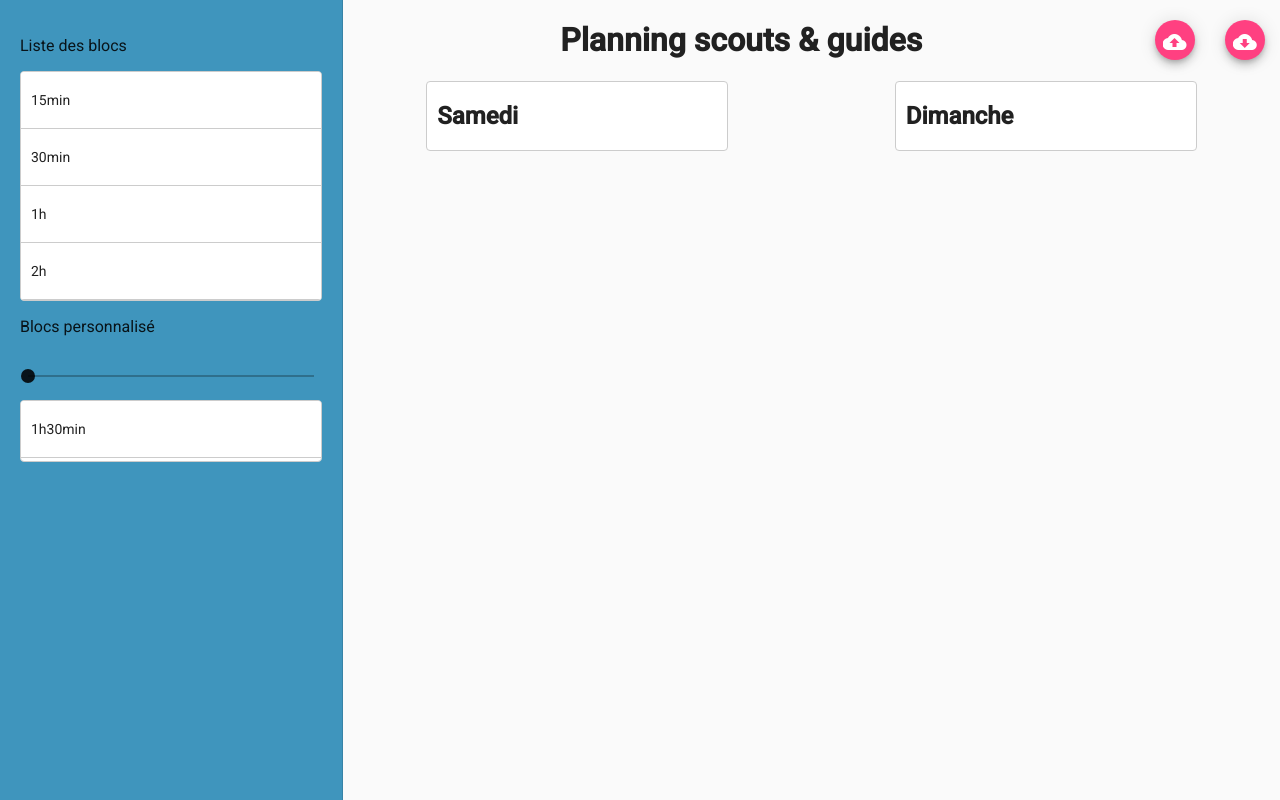
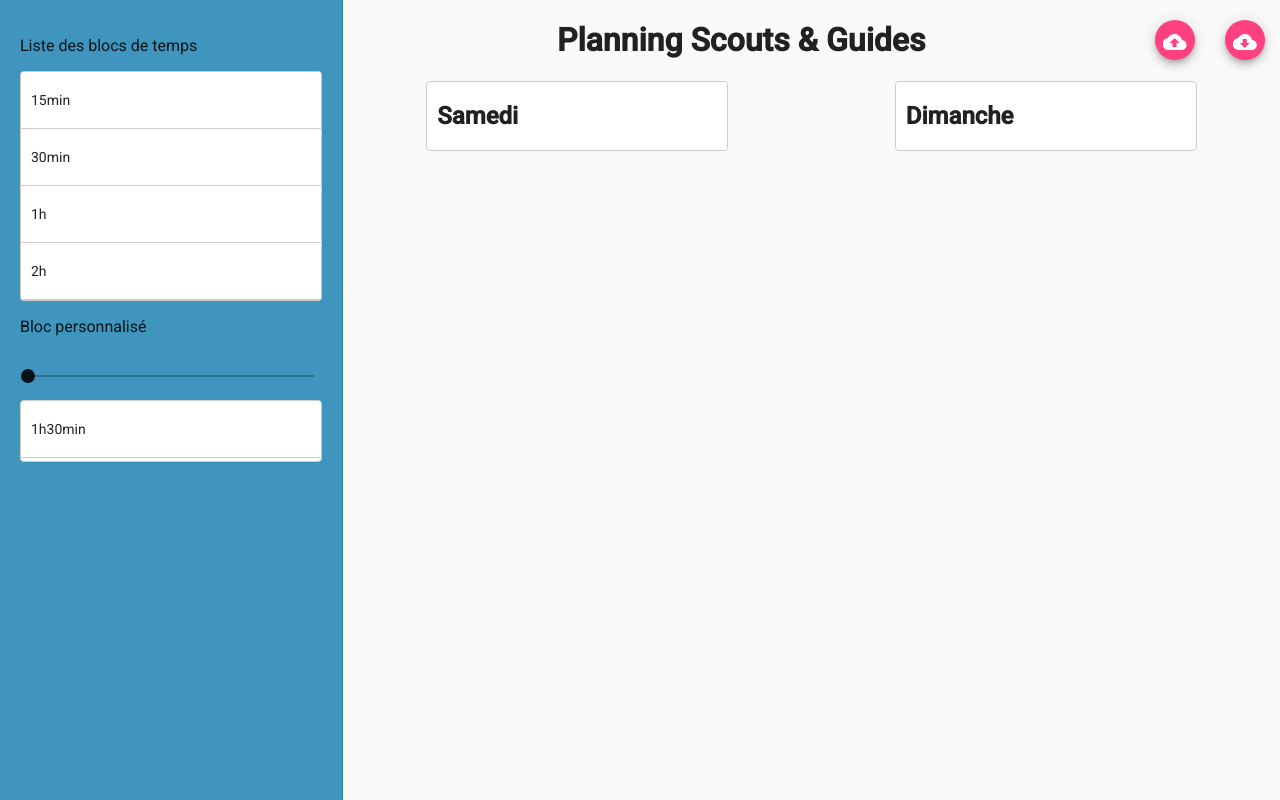
Before and after one commit to theophane-girard/scout-planning, an Angular app: page / in a window 1280 px wide. Built offline with nearby package versions, Linux system fonts and the light colour scheme.

Commit message:
string converted with lang.ts

```diff
--- a/src/app/app.component.html
+++ b/src/app/app.component.html
@@ -9,7 +9,7 @@
 			Toggle sidenav
 		</button> -->
 		<div fxLayout="row" fxLayoutAlign="space-around center">
-			<h1 fxFlex="85" id="app-title">Planning scouts & guides</h1>
+			<h1 fxFlex="85" id="app-title">{{ LANG.GENERAL.TITLE_LABEL }}</h1>
 			<settings-menu fxFlex="15"></settings-menu>
 		</div>
 		<activity-block-list></activity-block-list>
--- a/src/app/app.component.ts
+++ b/src/app/app.component.ts
@@ -1,6 +1,7 @@
 import { Component, OnInit, ViewChild, AfterViewInit, QueryList } from '@angular/core';
 import { CdkDragDrop, moveItemInArray, transferArrayItem } from '@angular/cdk/drag-drop';
 import { TimeBlockListService } from './side-bar/time-block-list.service';
+import { LANG } from "./core/lang";
 
 @Component({
   selector: 'app-root',
@@ -9,9 +10,8 @@ import { TimeBlockListService } from './side-bar/time-block-list.service';
 })
 export class AppComponent implements OnInit {
 
-  /**
-   *
-   */
+  readonly LANG = LANG
+
   constructor(private timeBlockListService: TimeBlockListService) {
   }
 
--- a/src/app/core/core-function.service.ts
+++ b/src/app/core/core-function.service.ts
@@ -1,10 +1,12 @@
 import { Injectable } from '@angular/core';
+import { LANG } from './lang';
 
 @Injectable({
   providedIn: 'root'
 })
 export class CoreFunctionService {
 
+  readonly LANG = LANG
   constructor() { }
 
   /**
@@ -16,10 +18,10 @@ export class CoreFunctionService {
     let hours = Math.floor(num);
     let minutes = (num - Math.floor(num)) * 60;
     if (hours > 0) {
-      result += hours + 'h'
+      result += hours + LANG.GENERAL.HOUR_SHORT
     }
     if (minutes > 0) {
-      result += minutes + 'min'
+      result += minutes + LANG.GENERAL.MIN_SHORT
     }
     return result
   }
--- a/src/app/core/lang.ts
+++ b/src/app/core/lang.ts
@@ -1,10 +1,18 @@
 export const LANG = {
     GENERAL: {
         OK: 'Ok',
-        IMPORT_JSON_FILE: 'Importer un fichier JSON'
+        IMPORT_JSON_FILE: 'Importer un fichier JSON',
+        TITLE_LABEL: 'Planning Scouts & Guides',
+        TIME_BLOCKS_LIST_LABEL: 'Liste des blocs de temps',
+        CUSTOM_BLOCKS_LIST_LABEL: 'Bloc personnalisé',
+        SATURDAY_LABEL: 'Samedi',
+        SUNDAY_LABEL: 'Dimanche',
+        HOUR_SHORT: 'h',
+        MIN_SHORT: 'min',
+        WITHOUT_DESCRIPTION: 'Sans description'
     },
     ERRORS:{
         INVALID_CONTENT_FILE: 'Le contenu du fichier importé n\'est pas valide',
-        EMPTY_CONTENT_FILE: 'Le fichier importé est vide'
+        EMPTY_CONTENT_FILE: 'Le fichier importé est vide',
     }
 }
--- a/src/app/planning/activities.service.ts
+++ b/src/app/planning/activities.service.ts
@@ -1,12 +1,13 @@
 import { Injectable } from '@angular/core';
 import { ActivityBlock } from '../models/activity-block';
 import { Subject } from 'rxjs';
+import { LANG } from '../core/lang';
 
 @Injectable({
   providedIn: 'root'
 })
 export class ActivityService {
-
+  readonly LANG = LANG
   private activityBlocks: ActivityBlock[]
   public $activityBlocks: Subject<ActivityBlock[]> = new Subject<ActivityBlock[]>()
 
@@ -14,11 +15,11 @@ export class ActivityService {
     this.activityBlocks = [
       {
         activities: [],
-        label: 'Samedi'
+        label: LANG.GENERAL.SATURDAY_LABEL
       },
       {
         activities: [],
-        label: 'Dimanche'
+        label: LANG.GENERAL.SUNDAY_LABEL
       }
     ]
   }
--- a/src/app/planning/activity-block-list/activity-block-list.component.html
+++ b/src/app/planning/activity-block-list/activity-block-list.component.html
@@ -9,7 +9,7 @@
             <br>
             <div fxLayout="row" class="text-align-center">
                 <div fxFlex="80" class="margin-auto">
-                    {{ activity.description ? activity.description : 'sans description'}}
+                    {{ activity.description ? activity.description : LANG.GENERAL.WITHOUT_DESCRIPTION}}
                 </div>
                 <div fxFlex="20">
                     <button mat-mini-fab aria-label="Modifier description" (click)="openActivityDescDialog(activity)">
--- a/src/app/planning/activity-block-list/activity-block-list.component.ts
+++ b/src/app/planning/activity-block-list/activity-block-list.component.ts
@@ -9,6 +9,7 @@ import { ActivityDescriptionDialog } from 'src/app/dialogs/activity-description-
 import { Activity } from 'src/app/models/activity';
 import { CustomBlockService } from 'src/app/side-bar/custom-block.service';
 import { ActivityService } from '../activities.service';
+import { LANG } from "../../core/lang";
 
 @Component({
   selector: 'activity-block-list',
@@ -18,6 +19,7 @@ import { ActivityService } from '../activities.service';
 export class ActivityBlockListComponent implements OnInit {
 
   activityBlocks: ActivityBlock[] = []
+  readonly LANG= LANG
 
   constructor(
     private timeBlockListService: TimeBlockListService,
--- a/src/app/side-bar/custom-block/custom-block.component.html
+++ b/src/app/side-bar/custom-block/custom-block.component.html
@@ -1,6 +1,6 @@
-<p>Blocs personnalisé</p>
-<mat-slider thumbLabel [displayWith]="convertToHour" (input)="onChange($event)" [(ngModel)]="duration" [displayWith]="formatLabel"
-    tickInterval="0.25" min="0" max="24" step="0.25"></mat-slider>
+<p>{{LANG.GENERAL.CUSTOM_BLOCKS_LIST_LABEL}}</p>
+<mat-slider thumbLabel [displayWith]="convertToHour" (input)="onChange($event)" [(ngModel)]="duration"
+    [displayWith]="formatLabel" tickInterval="0.25" min="0" max="24" step="0.25"></mat-slider>
 <div #timeBlockList cdkDropList [cdkDropListData]="timeBlocks" class="block-list" (cdkDropListDropped)="drop($event)">
     <div class="block-box" *ngFor="let timeBlock of timeBlocks" cdkDrag>
         {{timeBlock.label}}
--- a/src/app/side-bar/custom-block/custom-block.component.ts
+++ b/src/app/side-bar/custom-block/custom-block.component.ts
@@ -2,6 +2,7 @@ import { Component, OnInit } from '@angular/core';
 import { TimeBlock } from 'src/app/models/time-block';
 import { CustomBlockService } from '../custom-block.service';
 import { CoreFunctionService } from 'src/app/core/core-function.service';
+import { LANG } from "../../core/lang";
 
 @Component({
   selector: 'custom-block',
@@ -10,6 +11,7 @@ import { CoreFunctionService } from 'src/app/core/core-function.service';
 })
 export class CustomBlockComponent implements OnInit {
   timeBlocks: TimeBlock[] = []
+  readonly LANG = LANG
 
   constructor(private customBlockService: CustomBlockService) { }
 
--- a/src/app/side-bar/time-block-list/time-block-list.component.html
+++ b/src/app/side-bar/time-block-list/time-block-list.component.html
@@ -1,4 +1,4 @@
-<p>Liste des blocs</p>
+<p>{{ LANG.GENERAL.TIME_BLOCKS_LIST_LABEL }}</p>
 <div #timeBlockList cdkDropList [cdkDropListData]="timeBlocks" class="block-list" (cdkDropListDropped)="drop($event)">
     <div class="block-box" *ngFor="let timeBlock of timeBlocks" cdkDrag>{{timeBlock.label}}</div>
 </div>
--- a/src/app/side-bar/time-block-list/time-block-list.component.ts
+++ b/src/app/side-bar/time-block-list/time-block-list.component.ts
@@ -3,6 +3,7 @@ import { TimeBlock } from 'src/app/models/time-block';
 import { CoreFunctionService } from 'src/app/core/core-function.service';
 import { CdkDragDrop, transferArrayItem, moveItemInArray } from '@angular/cdk/drag-drop';
 import { TimeBlockListService } from '../time-block-list.service';
+import { LANG } from "../../core/lang";
 
 @Component({
   selector: 'time-block-list',
@@ -11,6 +12,7 @@ import { TimeBlockListService } from '../time-block-list.service';
 })
 export class TimeBlockListComponent implements OnInit {
   timeBlocks: TimeBlock[] = []
+  readonly LANG= LANG
 
   constructor(private timeBlockListService: TimeBlockListService) { }
 
```
